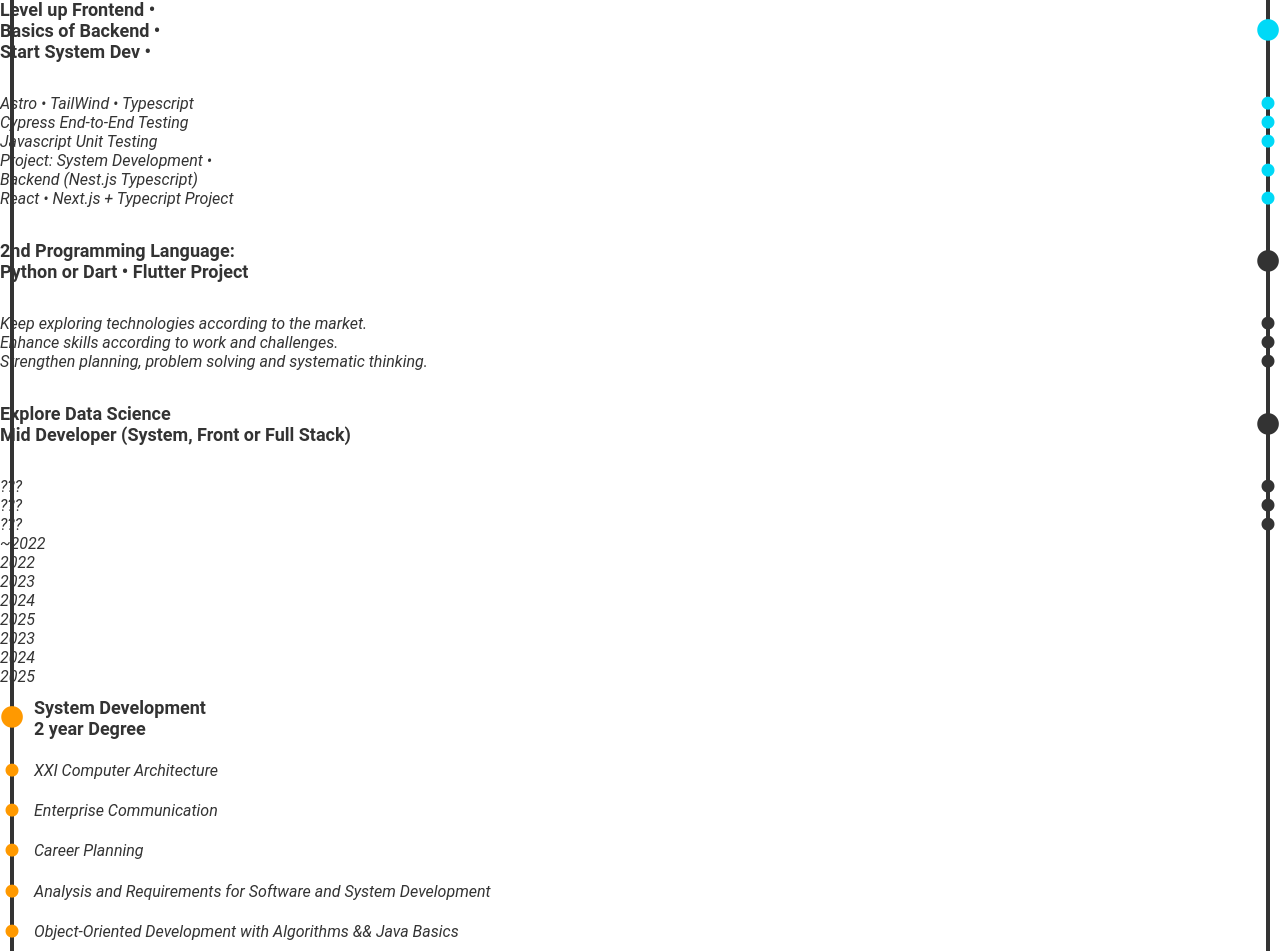
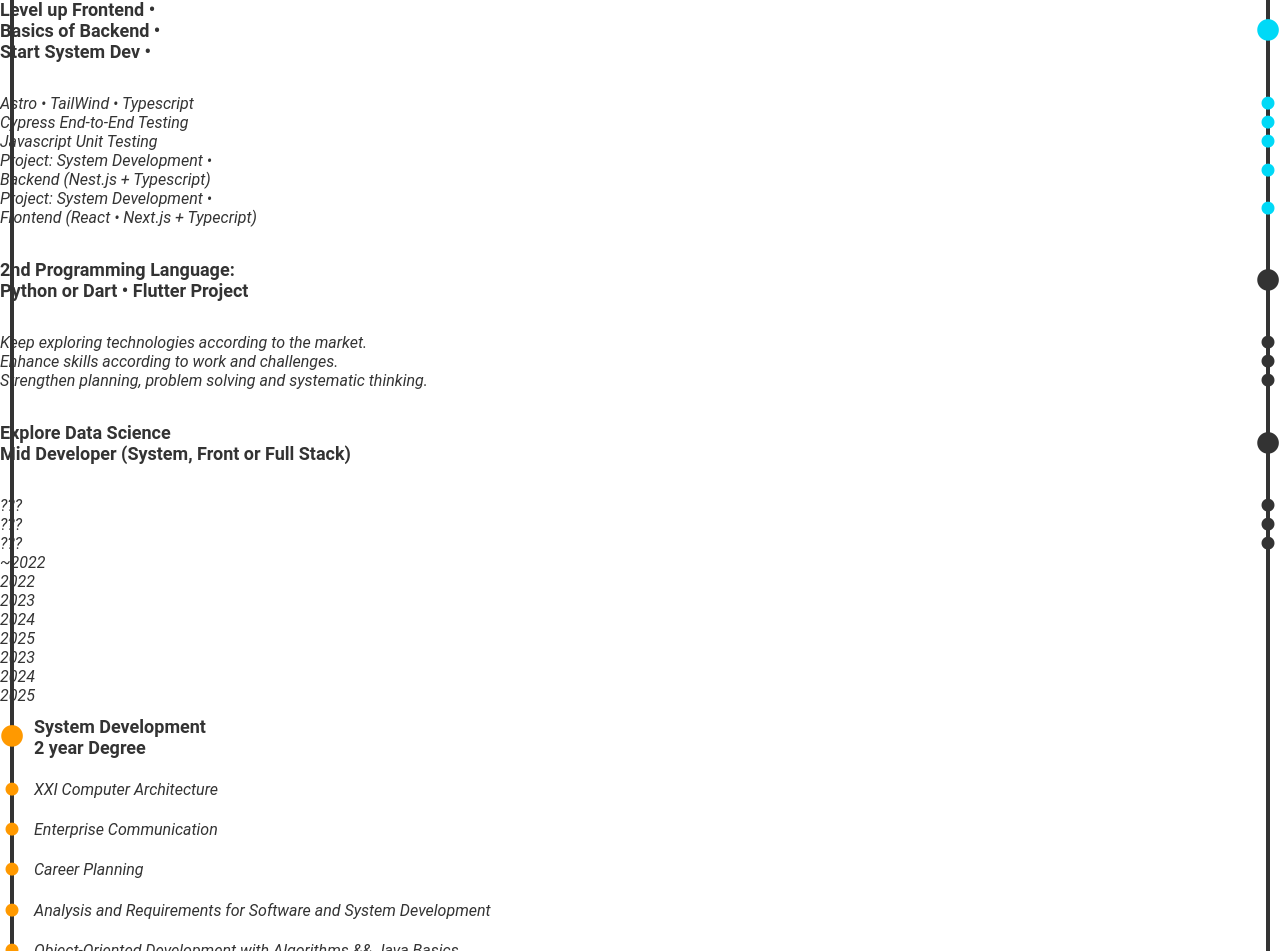
Before and after one commit to hiRafa/Project09_PortfolioAstro, an Astro site: page /roadmap in a window 1280 px wide. Shown: the part 2966-3917 px from the top of the page. Built offline with nearby package versions, Linux system fonts and the light colour scheme; Astro itself is replaced by a stand-in of ours.

Commit message:
roadmap update december 2023

```diff
--- a/src/pages/roadmap.astro
+++ b/src/pages/roadmap.astro
@@ -153,11 +153,10 @@
         Javascript Unit Testing<i class="fa-solid fa-circle"></i>
       </p>
       <p class="grid-item-ball clr-brand-blue">
-        Project: System Development •<br />Backend (Nest.js Typescript)<i
-          class="fa-solid fa-circle"></i>
+        Project: System Development •<br />Backend (Nest.js + Typescript)<i class="fa-solid fa-circle"></i>
       </p>
       <p class="grid-item-ball clr-brand-blue">
-        React • Next.js + Typecript Project<i class="fa-solid fa-circle"></i>
+        Project: System Development •<br />Frontend (React • Next.js + Typecript)<i class="fa-solid fa-circle"></i>
       </p>
     </div>
 
```
